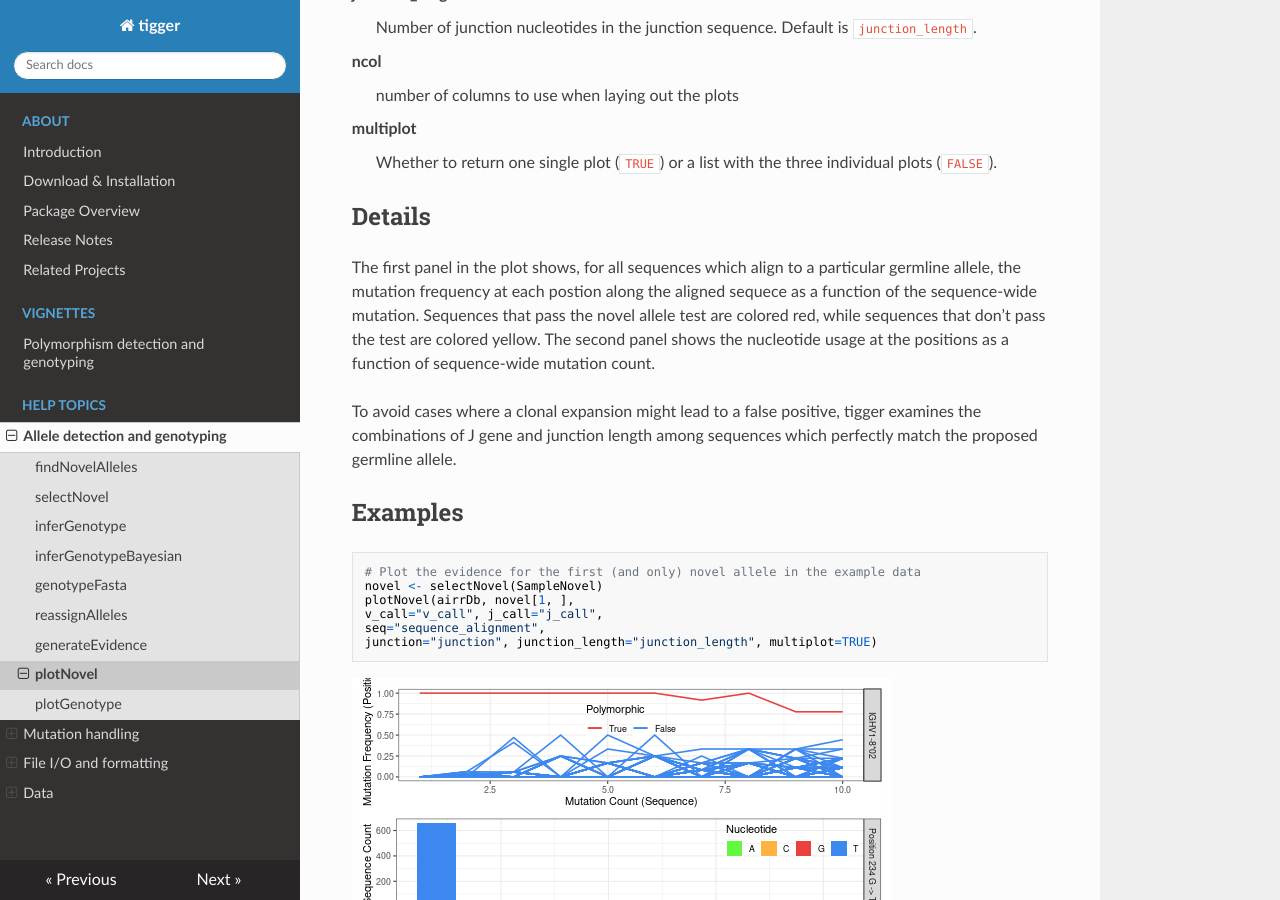
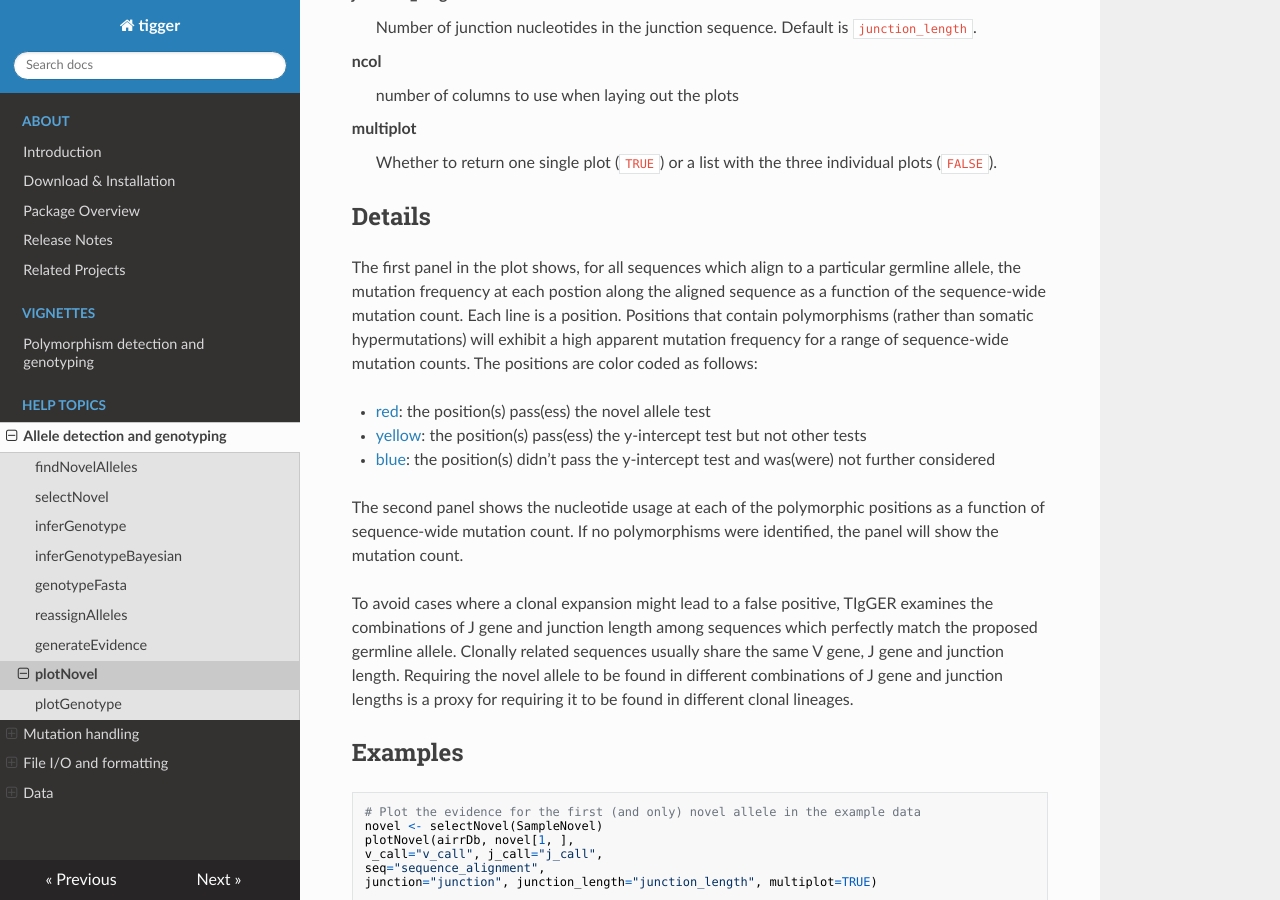
Before and after one commit to immcantation/tigger, an MkDocs documentation site: the page built from docs/topics/plotNovel.md, in a window 1280 px wide and 900 px high, scrolled down 1079 px. Built offline with MkDocs 1.6.1, drawn with Linux system fonts in a browser that asks for light colours; nearby versions of some CDN libraries; old or Windows-style settings are respelled for this version of MkDocs.

Commit message:
Some more improvements for plotNovel doc

```diff
--- a/docs/topics/plotNovel.md
+++ b/docs/topics/plotNovel.md
@@ -73,14 +73,29 @@ Details
 
 The first panel in the plot shows, for all sequences which align to a particular
 germline allele, the mutation frequency at each postion along the aligned
-sequece as a function of the sequence-wide mutation. Sequences that pass
-the novel allele test are colored red, while sequences that don't pass
-the test are colored yellow. The second panel shows the nucleotide usage at the
-positions as a function of sequence-wide mutation count.
+sequence as a function of the sequence-wide mutation count. Each line is a position.
+Positions that contain polymorphisms (rather than somatic hypermutations)
+will exhibit a high apparent mutation frequency for a range of
+sequence-wide mutation counts. The positions are color coded as follows:
 
-To avoid cases where a clonal expansion might lead to a false positive, tigger examines
+
++ [red](http://www.rdocumentation.org/packages/crayon/topics/crayon):    the position(s) pass(ess) the novel allele test
++ [yellow](http://www.rdocumentation.org/packages/crayon/topics/crayon): the position(s) pass(ess) the y-intercept test but not
+other tests
++ [blue](http://www.rdocumentation.org/packages/crayon/topics/crayon):   the position(s) didn't pass the y-intercept test and
+was(were) not further considered
+
+
+The second panel shows the nucleotide usage at each of the polymorphic positions
+as a function of sequence-wide mutation count. If no polymorphisms were identified,
+the panel will show the mutation count.
+
+To avoid cases where a clonal expansion might lead to a false positive, TIgGER examines
 the combinations of J gene and junction length among sequences which perfectly
-match the proposed germline allele.
+match the proposed germline allele. Clonally related sequences usually share
+the same V gene, J gene and junction length. Requiring the novel allele
+to be found in different combinations of J gene and junction lengths
+is a proxy for requiring it to be found in different clonal lineages.
 
 
 
```
Also changed, not shown: 1 other file.
